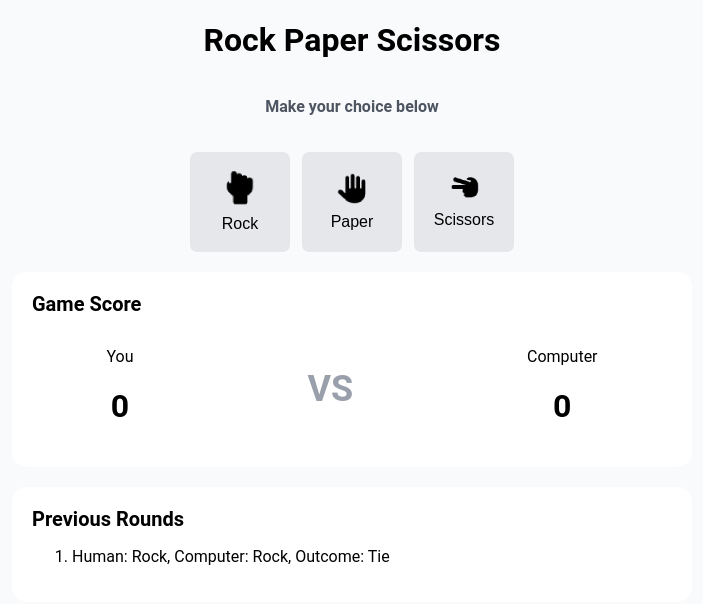
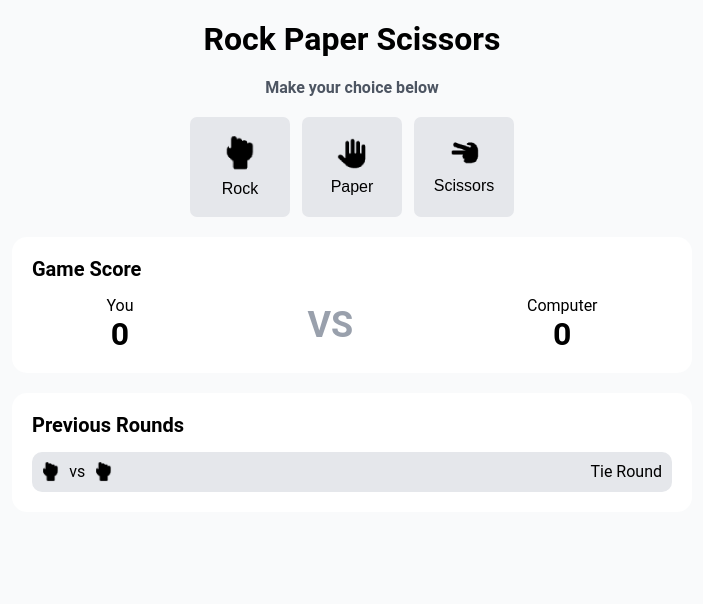
Before and after one commit to Proxtron/rock-paper-scissors, a plain HTML site: page index.html in a window 1280 px wide. Both pictures are taken after a click on the button "Rock". Shown: the whole page, without its empty margins (288-991 px from the left). Drawn offline with Linux system fonts and the light colour scheme.

Commit message:
Display stack of previously played rounds

```diff
--- a/index.html
+++ b/index.html
@@ -8,7 +8,7 @@
 </head>
 <body>
     <div class="main-container">
-        <h1>Rock Paper Scissors</h1>
+        <h1 class="site-title">Rock Paper Scissors</h1>
         <p class="select-choice-msg">Make your choice below</p>
         <div id="btns-container" class="btns-container">
             <button id="rock-btn" class="btn">
@@ -43,7 +43,8 @@
         </div>
         <div class="main-box">
             <p class="main-box-heading">Previous Rounds</p>
-            <ol id="previous-rounds"></ol>
+            <div id="previous-rounds" class="previous-rounds-container">
+            </div>
         </div>
     </div>
 
--- a/script.js
+++ b/script.js
@@ -32,15 +32,29 @@ function attachEventListeners() {
                 humanScoreRef.innerText = humanScore
                 computerScoreRef.innerText = computerScore
 
-                const liElement = document.createElement("li");
-                liElement.textContent = `Human: ${humanChoice}, Computer: ${computerChoice}, Outcome: ${roundWinner}`;
-                previousRoundsRef.appendChild(liElement);
+                const choiceToIconMap = new Map();
+                choiceToIconMap.set("Rock", "img/rock.png")
+                choiceToIconMap.set("Paper", "img/paper.png")
+                choiceToIconMap.set("Scissors", "img/scissors.png")
 
-                if(computerScore === 5) {
-                    endGame("Computer");
-                } else if(humanScore === 5) {
-                    endGame("Human");
-                }
+                const winnerToDisplayMap = new Map();
+                winnerToDisplayMap.set("Tie", "Tie Round")
+                winnerToDisplayMap.set("Human", "You win")
+                winnerToDisplayMap.set("Computer", "Computer wins")
+
+                const previousRoundsRef = document.getElementById("previous-rounds");
+                previousRoundsRef.innerHTML = `
+                <div class="previous-round-item">
+                    <div class="left-side">
+                        <img class="mini-rps-img" width=auto height=20 src="${choiceToIconMap.get(humanChoice)}">
+                        <p>vs</p>
+                        <img class="mini-rps-img" width=auto height=20 src="${choiceToIconMap.get(computerChoice)}">
+                    </div>
+                    <div class="right-side">
+                        <p>${winnerToDisplayMap.get(roundWinner)}</p>
+                    </div>
+                </div>
+                ` + previousRoundsRef.innerHTML;
             }
         })
     });
--- a/styles.css
+++ b/styles.css
@@ -6,6 +6,18 @@ body {
     justify-content: center;
     font-family: "Roboto", sans-serif;
     background-color: #F9FAFB;
+}
+
+p, h1, h2, h3, h4, h5 {
+    margin: 0;
+}
+
+.site-title {
+    margin: 20px 0;
+}
+
+button:hover {
+    cursor: pointer;
 }
 
 .select-choice-msg {
@@ -75,3 +87,31 @@ body {
     font-weight: bold;
     color: #99A0AC;
 }
+
+.previous-rounds-container {
+    display:flex;
+    flex-direction: column;
+    gap:15px;
+}
+
+.previous-round-item {
+    border-radius: 10px;
+    padding:10px;
+    background-color: #e5e7eb;
+    display:flex;
+    flex-grow: 1;
+    justify-content: space-between;
+}
+
+.left-side {
+
+    display:flex;
+    gap:10px;
+}
+
+.mini-rps-img {
+    margin: auto 0;
+}
+.right-side {
+
+}
```
